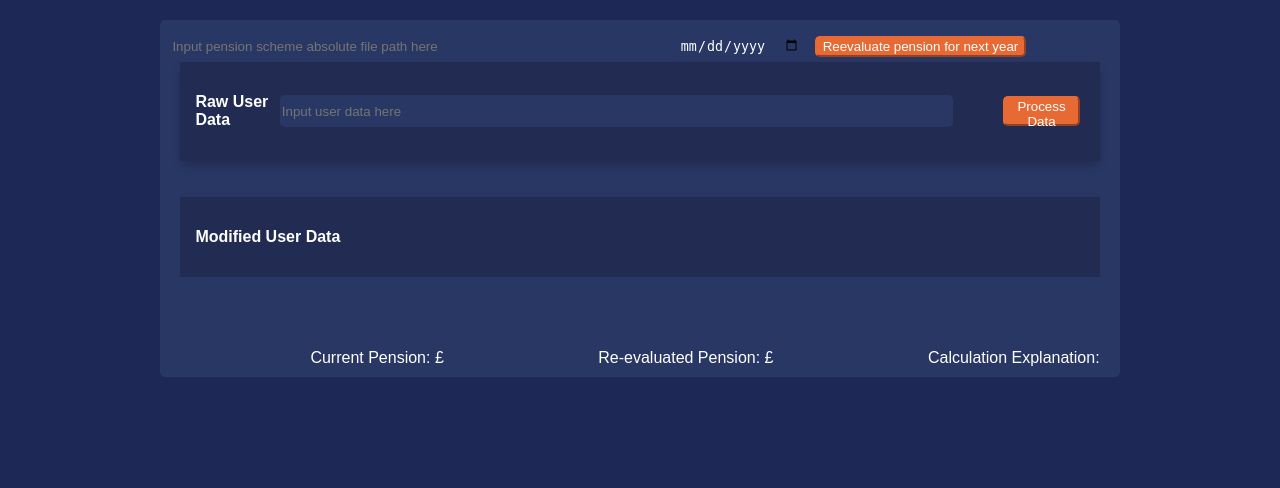
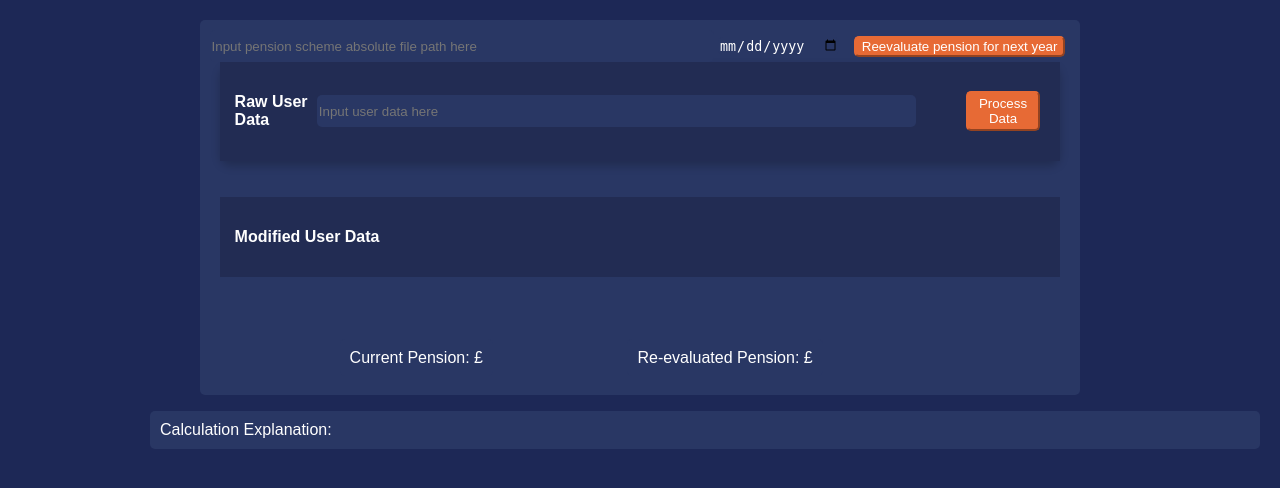
Before and after one commit to Aquila69420/LondonAISummit2024, a Flask app: page / in a window 1280 px wide. Shown: the top 488 px of the page. Run offline with Flask 3, Linux system fonts and the light colour scheme; some libraries are stand-ins or nearby versions.

Commit message:
Latest UI updates for recalculation

```diff
--- a/src/ui/templates/index.html
+++ b/src/ui/templates/index.html
@@ -36,7 +36,7 @@
                       </form> -->
                     <form action="/" method="post">
                       <input type="text" id="user_data_input" name="user_data_input" class="form-control" placeholder="Input user data here" style="height: 30px;">
-                      <button class="btn btn-sm btn-primary" style="margin-left: 50px; height: 30px;" id="process_data_button" name="process_data_button">Process Data</button>
+                      <button class="btn btn-sm btn-primary" style="margin-left: 50px; height: 40px;" id="process_data_button" name="process_data_button">Process Data</button>
                     </form>
                   </div>
 
@@ -74,12 +74,15 @@
               </br>
 
               <label id="current_pension" style="margin-left: 130px; background-color: #293764; color: #fff; padding: 10px; border-radius: 5px;">Current Pension: £{{ current_pension }}</label> <label id="reevaluated_pension" style="margin-left: 130px; background-color: #293764; color: #fff; padding: 10px; border-radius: 5px;">Re-evaluated Pension: £{{ reevaluated_pension }}</label>
-              <label id="explanation" style="margin-left: 130px; background-color: #293764; color: #fff; padding: 10px; border-radius: 5px;">Calculation Explanation: {{ explanation }}</label>
+              </br>
+              </br>
+
             </form>
           </div>
         </div>
       </div>
     </div>
+    <p id="explanation" style="margin-left: 130px; background-color: #293764; color: #fff; padding: 10px; border-radius: 5px;">Calculation Explanation: <br> {{ explanation|escape }}</p>
   </div>
 
 
```
